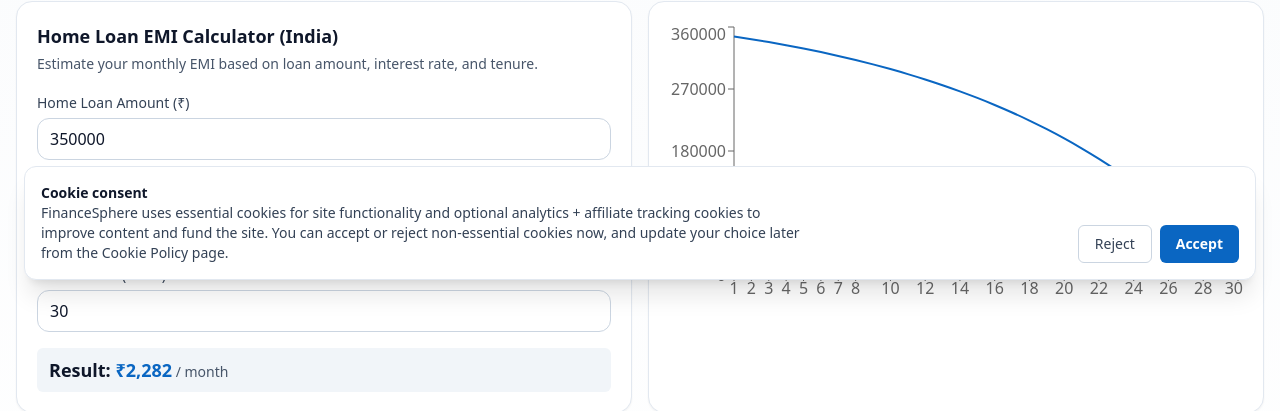
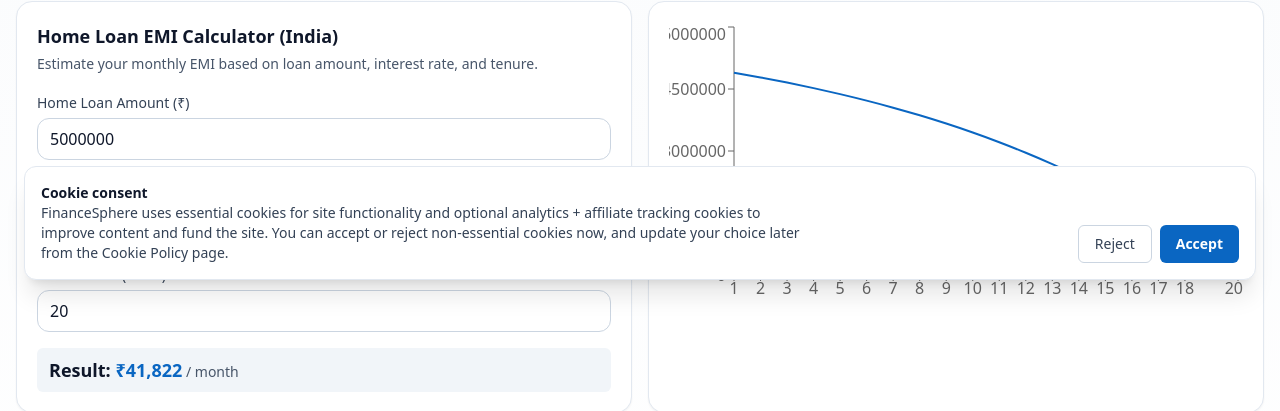
Before and after one commit to anil2148/finance_website, a Next.js app: page /in/calculators/emi-calculator in a window 1280 px wide. Shown: the part 496-907 px from the top of the page. Built offline with nearby package versions, Linux system fonts and the light colour scheme; no server answers.

Commit message:
fix: India pages structural issues - calculator titles, defaults, and link styling
Agent-Logs-Url: https://github.com/anil2148/finance_website/sessions/81facd0c-1e38-4283-96f4-bcdd27ed982b

Co-authored-by: anil2148 <33781442+anil2148@users.noreply.github.com>

```diff
--- a/app/in/banking/page.tsx
+++ b/app/in/banking/page.tsx
@@ -159,7 +159,7 @@ export default function IndiaBankingHubPage() {
           <h3 className="text-sm font-semibold uppercase tracking-wide text-blue-700 dark:text-blue-300">Calculator pathways</h3>
           <ul className="mt-3 space-y-2 text-sm">
             {pathwayLinks.calculators.map((item) => (
-              <li key={item.href}><Link href={item.href} className="content-link">{item.label}</Link></li>
+              <li key={item.href}><Link href={item.href} className="font-medium text-blue-700 hover:underline dark:text-blue-300">{item.label}</Link></li>
             ))}
           </ul>
         </article>
@@ -167,7 +167,7 @@ export default function IndiaBankingHubPage() {
           <h3 className="text-sm font-semibold uppercase tracking-wide text-blue-700 dark:text-blue-300">Comparison pathways</h3>
           <ul className="mt-3 space-y-2 text-sm">
             {pathwayLinks.comparisons.map((item) => (
-              <li key={item.href}><Link href={item.href} className="content-link">{item.label}</Link></li>
+              <li key={item.href}><Link href={item.href} className="font-medium text-blue-700 hover:underline dark:text-blue-300">{item.label}</Link></li>
             ))}
           </ul>
         </article>
@@ -175,7 +175,7 @@ export default function IndiaBankingHubPage() {
           <h3 className="text-sm font-semibold uppercase tracking-wide text-blue-700 dark:text-blue-300">Related deep guides</h3>
           <ul className="mt-3 space-y-2 text-sm">
             {pathwayLinks.deepGuides.map((item) => (
-              <li key={item.href}><Link href={item.href} className="content-link">{item.label}</Link></li>
+              <li key={item.href}><Link href={item.href} className="font-medium text-blue-700 hover:underline dark:text-blue-300">{item.label}</Link></li>
             ))}
           </ul>
         </article>
--- a/components/calculator/EmiCalculator.tsx
+++ b/components/calculator/EmiCalculator.tsx
@@ -1,6 +1,7 @@
 'use client';
 
 import { useMemo, useState } from 'react';
+import { usePathname } from 'next/navigation';
 import { CalculatorInput } from './CalculatorInput';
 import { ChartComponent } from './ChartComponent';
 import { usePreferences } from '@/components/providers/PreferenceProvider';
@@ -28,12 +29,23 @@ function buildLoanProjection(principal: number, monthlyPayment: number, annualRa
 }
 
 export function EmiCalculator({ type = 'loan' }: { type?: CalculatorType }) {
-  const [principal, setPrincipal] = useState(type === 'mortgage' ? 350000 : 10000);
+  const pathname = usePathname();
+  const isIndiaPage = pathname?.startsWith('/in') ?? false;
   const { currency, formatCurrency } = usePreferences();
-  const isIndiaCurrency = currency === 'INR';
-  const currencySymbol = getCurrencySymbol(currency, getLocaleForCurrency(currency));
-  const [rate, setRate] = useState(type === 'mortgage' ? 6.8 : 10);
-  const [years, setYears] = useState(type === 'mortgage' ? 30 : 5);
+  const isIndiaCurrency = isIndiaPage || currency === 'INR';
+  const currencySymbol = getCurrencySymbol(isIndiaCurrency ? 'INR' : currency, getLocaleForCurrency(isIndiaCurrency ? 'INR' : currency));
+  const [principal, setPrincipal] = useState(() => {
+    if (type === 'mortgage') return isIndiaCurrency ? 5000000 : 350000;
+    return 10000;
+  });
+  const [rate, setRate] = useState(() => {
+    if (type === 'mortgage') return isIndiaCurrency ? 8.0 : 6.8;
+    return 10;
+  });
+  const [years, setYears] = useState(() => {
+    if (type === 'mortgage') return isIndiaCurrency ? 20 : 30;
+    return 5;
+  });
   const [contribution, setContribution] = useState(type === 'retirement' ? 800 : 500);
   const [assets, setAssets] = useState(100000);
   const [liabilities, setLiabilities] = useState(25000);
@@ -81,7 +93,9 @@ export function EmiCalculator({ type = 'loan' }: { type?: CalculatorType }) {
 
   const title =
     type === 'mortgage'
-      ? 'Home Loan EMI Calculator (India)'
+      ? isIndiaCurrency
+        ? 'Home Loan EMI Calculator (India)'
+        : 'Mortgage Calculator (USA)'
       : type === 'loan'
         ? 'Loan EMI Calculator'
         : type === 'compound'
--- a/components/calculator/mortgage-calculator.tsx
+++ b/components/calculator/mortgage-calculator.tsx
@@ -57,12 +57,12 @@ export function MortgageCalculator() {
   return (
     <div className="space-y-4">
       <div className="flex justify-end">
-        <DownloadPdfButton targetRef={exportRef} calculatorTitle="Home Loan EMI Calculator (India)" />
+        <DownloadPdfButton targetRef={exportRef} calculatorTitle="Mortgage Calculator (USA)" />
       </div>
 
       <div ref={exportRef} className="space-y-4 rounded-xl bg-white p-2">
         <div className="border-b border-slate-200 pb-3">
-          <h2 className="text-xl font-bold text-slate-900">Home Loan EMI Calculator (India)</h2>
+          <h2 className="text-xl font-bold text-slate-900">Mortgage Calculator (USA)</h2>
           <p className="text-sm text-slate-600">Estimate your monthly EMI based on loan amount, interest rate, and tenure.</p>
         </div>
 
```
